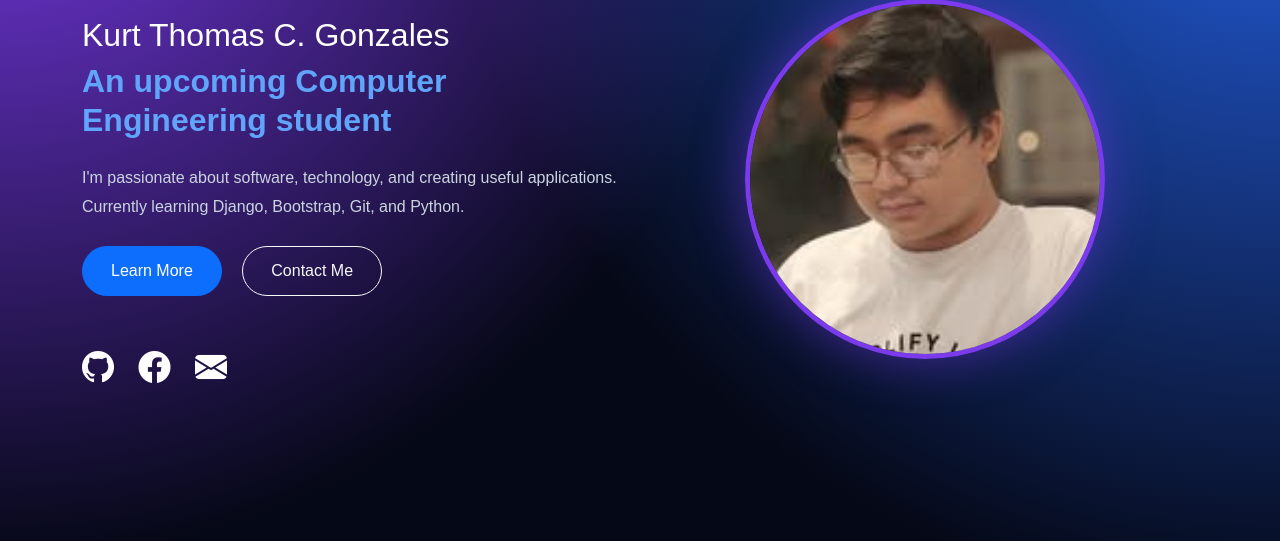
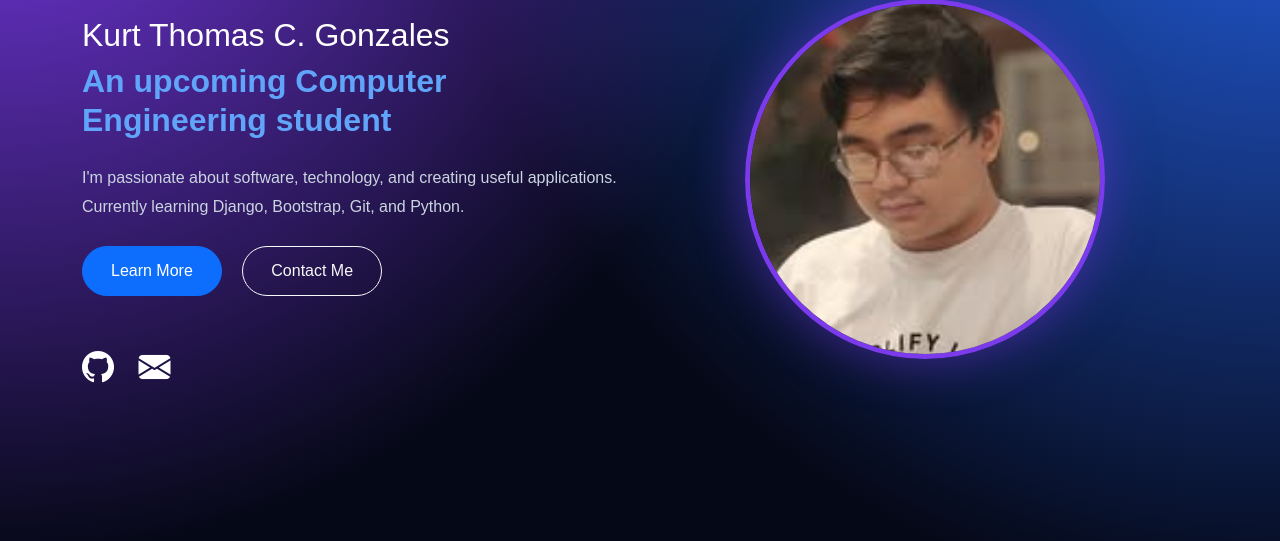
Before and after one commit to gkurtthomas/portfolio-site, a Django app: page / in a window 1280 px wide. Shown: the part 221-762 px from the top of the page. Run offline with Django 5.2, Linux system fonts and the light colour scheme.

Commit message:
Retouches to design

```diff
--- a/main/static/main/css/style.css
+++ b/main/static/main/css/style.css
@@ -68,6 +68,15 @@ body{
 
     margin-top:20px;
 
+}
+
+.socials a{
+    color:white;
+    text-decoration:none;
+}
+
+.socials a:hover{
+    color:#60a5fa;
 }
 
 /* Buttons */
--- a/main/static/main/js/script.js
+++ b/main/static/main/js/script.js
@@ -1,5 +1,3 @@
-// Fade Animation
-
 const observer = new IntersectionObserver((entries)=>{
 
 entries.forEach(entry=>{
--- a/main/templates/main/index.html
+++ b/main/templates/main/index.html
@@ -3,7 +3,7 @@
 {% load static %}
 
 {% block title %}
-Kurt Gonzales
+Kurt Thomas C. Gonzales
 {% endblock %}
 
 {% block content %}
@@ -102,11 +102,16 @@ Contact Me
 
 <div class="socials mt-5">
 
-<i class="bi bi-github"></i>
+<a href="https://github.com/gkurtthomas"
+       target="_blank"
+       aria-label="GitHub">
+        <i class="bi bi-github"></i>
+    </a>
 
-<i class="bi bi-facebook"></i>
-
-<i class="bi bi-envelope-fill"></i>
+<a href="mailto:kcgonzales1@student.hau.edu.ph"
+       aria-label="Email">
+        <i class="bi bi-envelope-fill"></i>
+    </a>
 
 </div>
 
```
